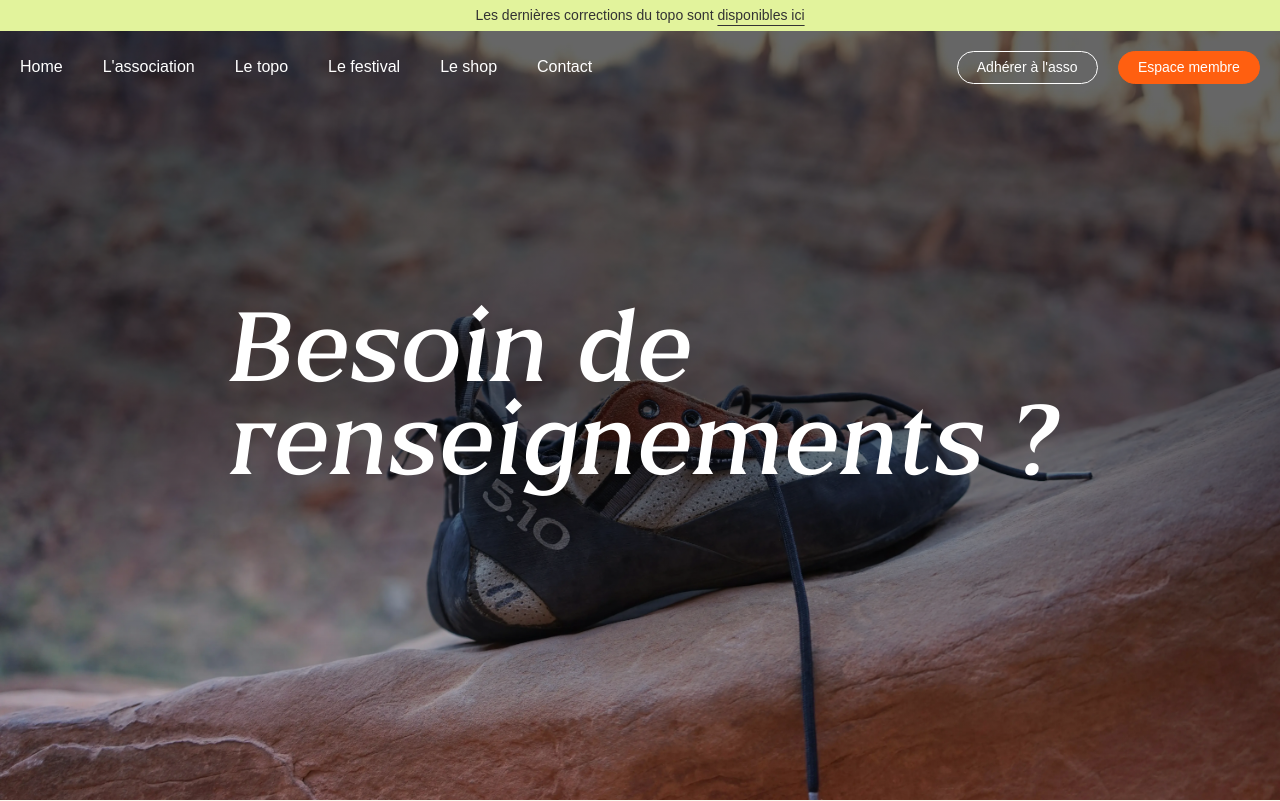
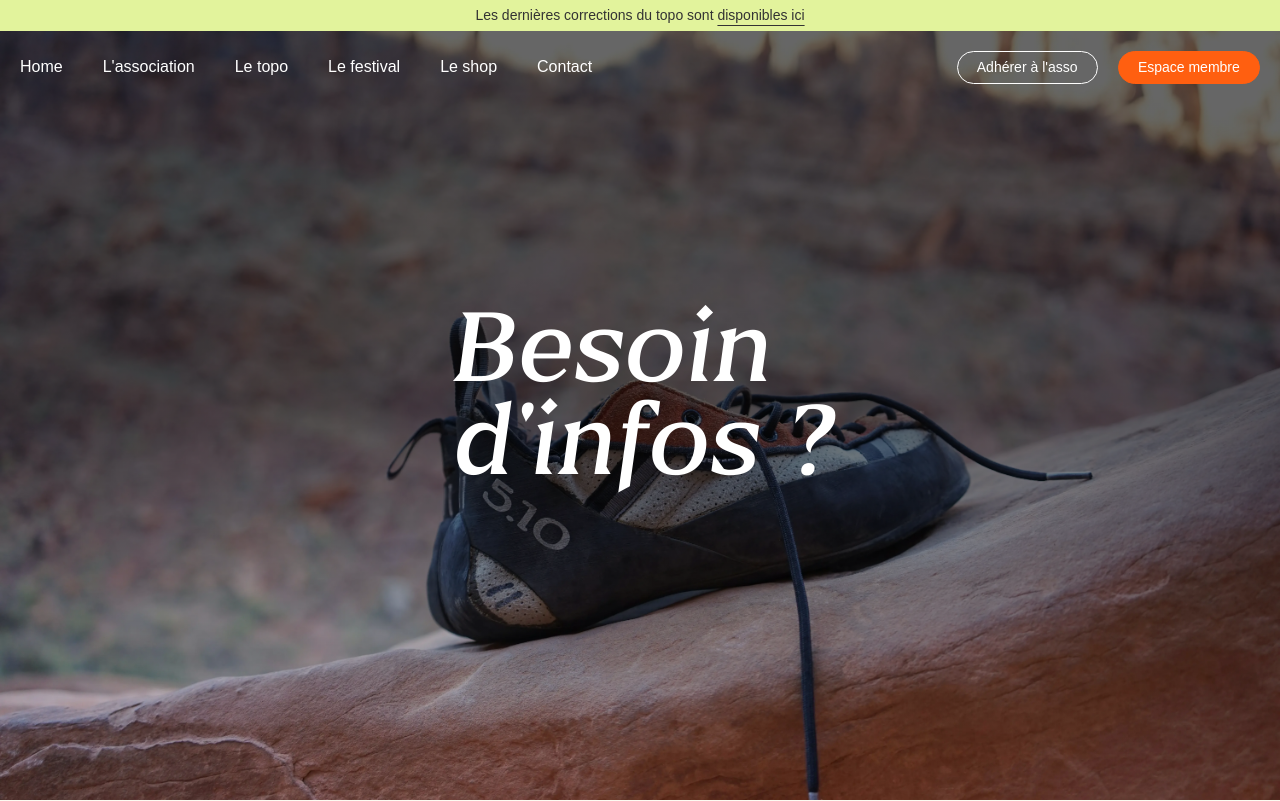
Before and after one commit to stfnlnc/dblokes, a Symfony app: template templates/main/contact.html.twig in a window 1280 px wide. Shown: the top 801 px of the page. Run offline with Twig, Linux system fonts and the light colour scheme; the template is opened without the code that fills it, so the values that code supplies are empty; style sheets or scripts are compiled from the project's sources; some libraries are stand-ins or nearby versions; some web fonts are replaced.

Commit message:
fix(contact): change header text

```diff
--- a/templates/main/contact.html.twig
+++ b/templates/main/contact.html.twig
@@ -5,7 +5,7 @@
     <section class="container__large"
              style="background-image: linear-gradient(rgba(0,0,0,0.6) 50%, rgba(0,0,0,0)), url({{ asset('images/contact.webp') }}); background-position: center; background-size: cover;">
         <div class="container container__top flex col align--center justify--center gap--4 primary-light">
-            <h1 class="blaak">Besoin de <br>renseignements ?</h1>
+            <h1 class="blaak">Besoin<br> d'infos ?</h1>
         </div>
     </section>
     <section class="container__large secondary-light--bg flex col align--center">
```
